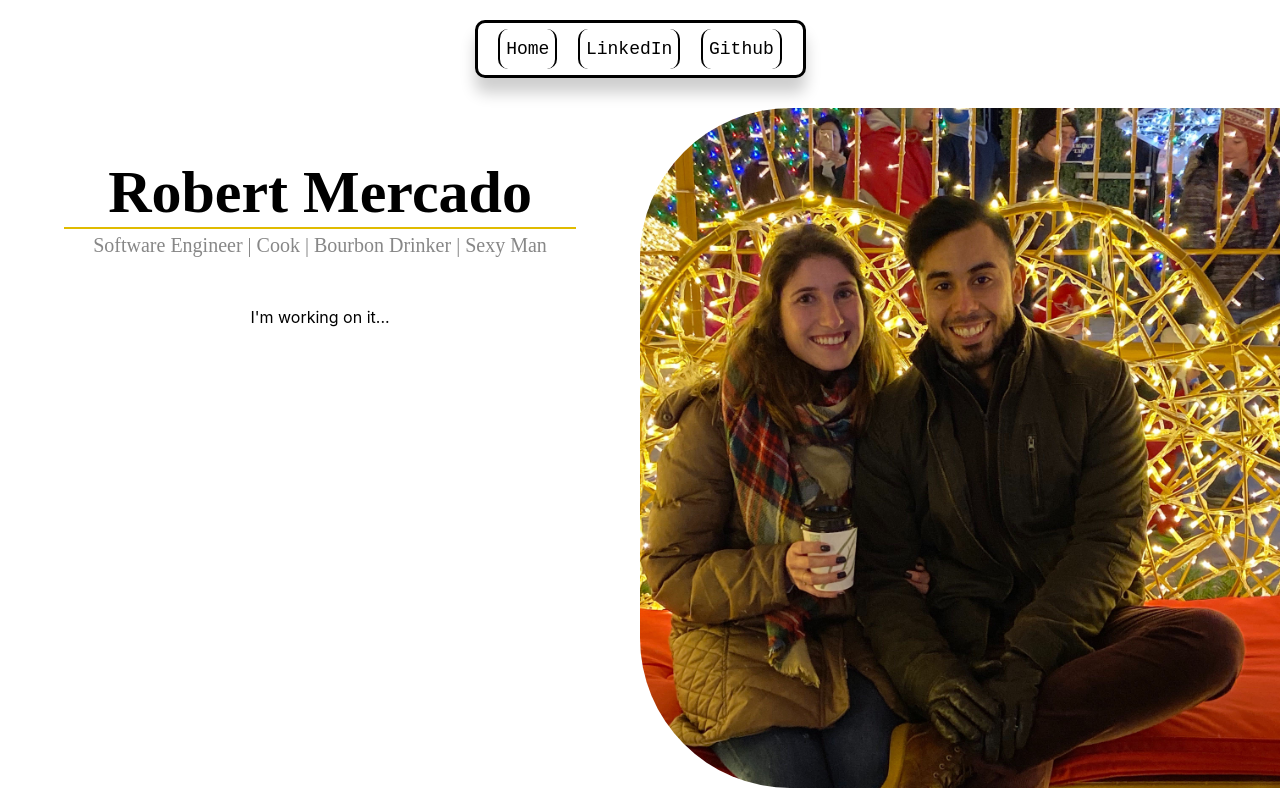
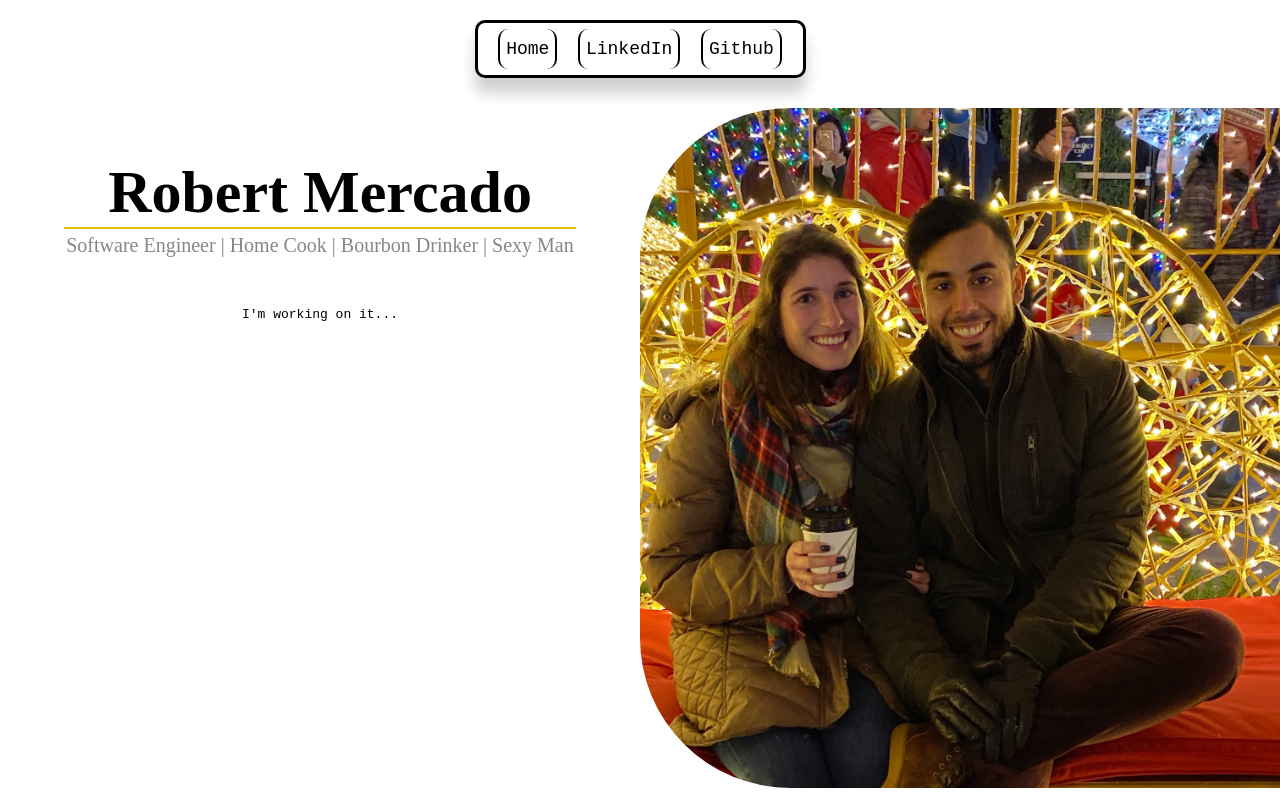
Before and after one commit to BitwiseMercenary/TheDistillery, a React (Create React App) app: page / in a window 1280 px wide. Built offline with nearby package versions, Linux system fonts and the light colour scheme.

Commit message:
added bing auth stuff and title change

```diff
--- a/package.json
+++ b/package.json
@@ -24,7 +24,7 @@
     "build": "react-scripts build",
     "test": "react-scripts test",
     "eject": "react-scripts eject",
-    "deploy": "npm run build && echo 'robertmercado.dev' > ./build/CNAME &&gh-pages -d build"
+    "deploy": "npm run build && echo 'robertmercado.dev' > ./build/CNAME && gh-pages -d build"
   },
   "homepage": "https://robertmercado.dev",
   "eslintConfig": {
--- a/public/index.html
+++ b/public/index.html
@@ -9,6 +9,7 @@
       name="description"
       content="Learn about Robert Mercado and how great he is."
     />
+    <meta name="msvalidate.01" content="831D9756D0A949CB4A4A10687F83A94E" />
     <link rel="apple-touch-icon" href="%PUBLIC_URL%/logo192.png" />
     <!--
       manifest.json provides metadata used when your web app is installed on a
@@ -24,7 +25,7 @@
       work correctly both with client-side routing and a non-root public URL.
       Learn how to configure a non-root public URL by running `npm run build`.
     -->
-    <title>Rob's Web Distillery</title>
+    <title>Robert Mercado - Software Engineer</title>
   </head>
   <body>
     <noscript>You need to enable JavaScript to run this app.</noscript>
--- a/src/pages/Home/Home.tsx
+++ b/src/pages/Home/Home.tsx
@@ -24,6 +24,7 @@ const StyledImg = styled.div`
   background: url(${Route.ROOT}/bestest.jpg);
   border-top-left-radius: 150px;
   border-bottom-left-radius: 150px;
+  transition: all 0.75s;
 
   @media only screen and (max-width: 625px) {
     height: unset;
@@ -62,9 +63,11 @@ export const Home = () => {
               fontWeight: 100
             }}
           >
-            Software Engineer | Cook | Bourbon Drinker | Sexy Man
+            Software Engineer | Home Cook | Bourbon Drinker | Sexy Man
           </span>
-          <span style={{ marginTop: "50px" }}>I'm working on it...</span>
+          <span style={{ marginTop: "50px", fontFamily: "monospace" }}>
+            I'm working on it...
+          </span>
         </div>
         <StyledImg />
       </Body>
```
Also changed, not shown: 1 other file (tests, documents, lock files or other folders).
